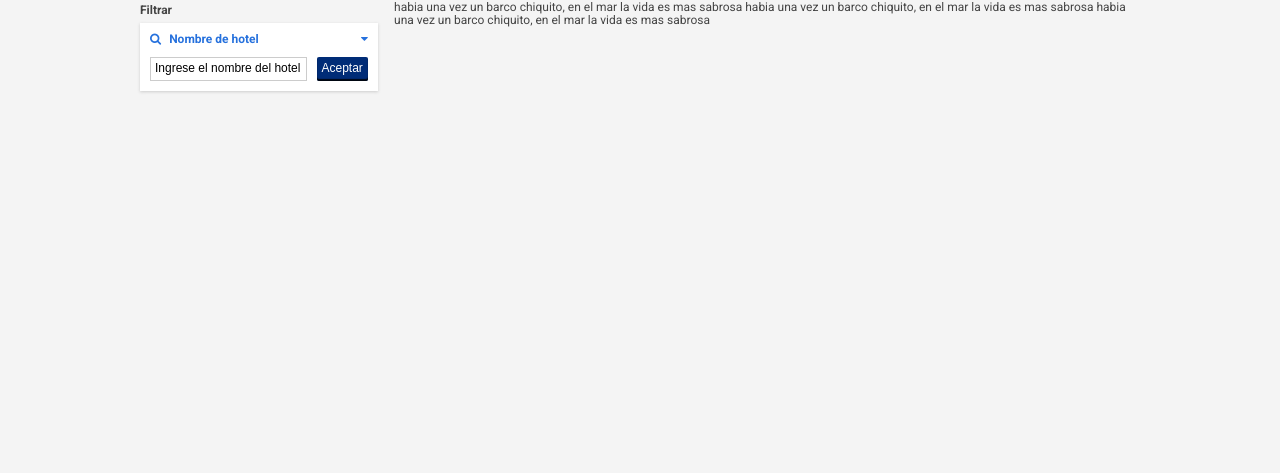
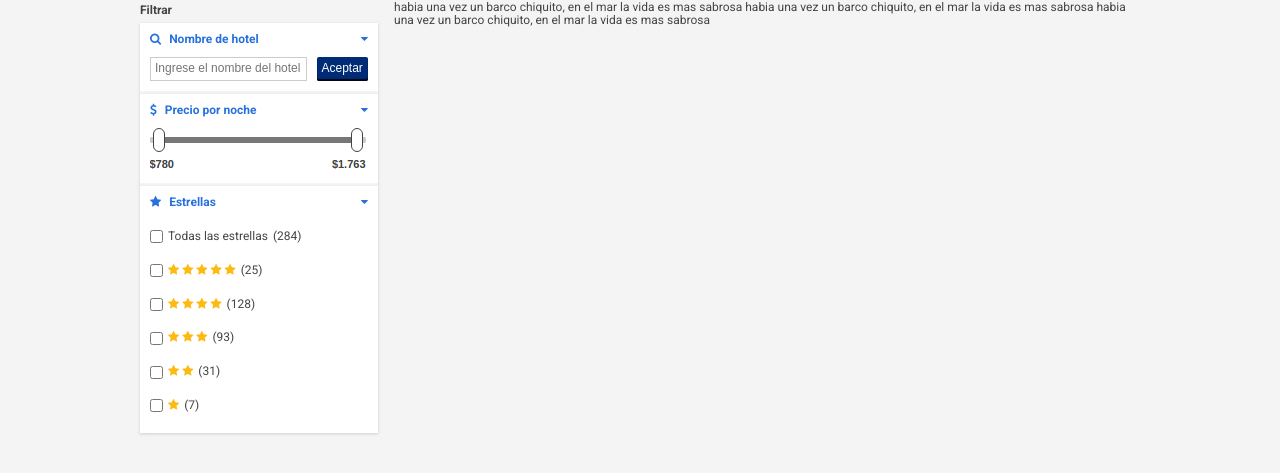
Before and after one commit to pixlKing/search-result, a website: page index.html in a window 1280 px wide. Shown: the part 331-804 px from the top of the page. Drawn offline with Linux system fonts and the light colour scheme; files whose address does not match are found by name.

Commit message:
agregado rango de precios, box de estrellitas y footer dummy

```diff
--- a/index.html
+++ b/index.html
@@ -96,7 +96,8 @@
 					<section class="filters">
 						<h4 class="filters-title">Filtrar</h4>
 
-						<div class="generic-box no-margin">
+						<!-- box Filtro by Name -->
+						<div class="generic-box no-margin box-glued">
 							<header class="filter-header">
 								<i class="fa fa-search" aria-hidden="true"></i>
 								<span>Nombre de hotel</span>
@@ -104,8 +105,83 @@
 							</header>
 							<footer class="filter-footer">
 								<div class="buttons-set">
-									<input type="text" value="Ingrese el nombre del hotel" />
+									<input type="text" placeholder="Ingrese el nombre del hotel" />
 									<button class="btn btn-s">Aceptar</button>
+								</div>
+							</footer>
+						</div>
+						<!-- box Filtro by Price -->
+						<div class="generic-box no-margin box-glued">
+							<header class="filter-header">
+								<i class="fa fa-usd" aria-hidden="true"></i>
+								<span>Precio por noche</span>
+								<i class="fa fa-caret-down pull-right" aria-hidden="true"></i>
+							</header>
+							<footer class="filter-footer">
+								<img src="/almundo/dist/img/price-range-dummy.jpg" />
+							</footer>
+						</div>
+						<!-- box Filtro by Stars -->
+						<div class="generic-box no-margin">
+							<header class="filter-header">
+								<i class="fa fa-star" aria-hidden="true"></i>
+								<span>Estrellas</span>
+								<i class="fa fa-caret-down pull-right" aria-hidden="true"></i>
+							</header>
+							<footer class="filter-footer">
+								<div class="filter-stars-cont">
+									<label><!-- All stars -->
+										<input type="checkbox" />
+										<span class="box-stars">
+											Todas las estrellas
+										</span>
+										<span class="result-qty">(284)</span>
+									</label>
+									<label><!-- 5 stars -->
+										<input type="checkbox" />
+										<span class="box-stars">
+											<i class="fa fa-star" aria-hidden="true"></i>
+											<i class="fa fa-star" aria-hidden="true"></i>
+											<i class="fa fa-star" aria-hidden="true"></i>
+											<i class="fa fa-star" aria-hidden="true"></i>
+											<i class="fa fa-star" aria-hidden="true"></i>
+										</span>
+										<span class="result-qty">(25)</span>
+									</label>
+									<label><!-- 4 stars -->
+										<input type="checkbox" />
+										<span class="box-stars">
+											<i class="fa fa-star" aria-hidden="true"></i>
+											<i class="fa fa-star" aria-hidden="true"></i>
+											<i class="fa fa-star" aria-hidden="true"></i>
+											<i class="fa fa-star" aria-hidden="true"></i>
+										</span>
+										<span class="result-qty">(128)</span>
+									</label>
+									<label><!-- 3 stars -->
+										<input type="checkbox" />
+										<span class="box-stars">
+											<i class="fa fa-star" aria-hidden="true"></i>
+											<i class="fa fa-star" aria-hidden="true"></i>
+											<i class="fa fa-star" aria-hidden="true"></i>
+										</span>
+										<span class="result-qty">(93)</span>
+									</label>
+									<label><!-- 2 stars -->
+										<input type="checkbox" />
+										<span class="box-stars">
+											<i class="fa fa-star" aria-hidden="true"></i>
+											<i class="fa fa-star" aria-hidden="true"></i>
+										</span>
+										<span class="result-qty">(31)</span>
+									</label>
+									<label><!-- 1 stars -->
+										<input type="checkbox" />
+										<span class="box-stars">
+											<i class="fa fa-star" aria-hidden="true"></i>
+										</span>
+										<span class="result-qty">(7)</span>
+									</label>
 								</div>
 							</footer>
 						</div>
--- a/src/scss/_filters.scss
+++ b/src/scss/_filters.scss
@@ -31,3 +31,31 @@
 		}
 	}
 }
+// Stars filter
+.filter-stars-cont {
+
+	label {
+	    align-items: center;
+		display: flex;
+		padding: $spacer-s 0;
+
+
+		input {
+			margin-right: $spacer-xs;
+
+			&:checked ~ .result-qty {
+				font-weight: bold;
+			}
+		}
+		.box-stars {
+			margin-right: $spacer-xs;
+
+			i {
+				color: $stars-color;
+			}
+		}
+		.result-qty {
+
+		}
+	}
+}
--- /dev/null
+++ b/src/scss/_footer.scss
@@ -0,0 +1,3 @@
+.site-footer {
+	height: 100px;
+}
--- a/src/scss/_forms.scss
+++ b/src/scss/_forms.scss
@@ -3,6 +3,9 @@ input {
 }
 input[type="text"], input[type="password"], input[type="email"] {
 	padding: $spacer-xs - 1px;
+}
+label {
+	cursor: pointer;
 }
 select {
 	border-color: $border-color;
--- a/src/scss/_generics.scss
+++ b/src/scss/_generics.scss
@@ -10,4 +10,7 @@
 	&.no-margin {
 		margin: 0;
 	}
+	&.box-glued {
+		border-bottom: $border-m solid $grey-light;
+	}
 }
--- a/src/scss/_vars.scss
+++ b/src/scss/_vars.scss
@@ -5,6 +5,9 @@ $spacer-m:						15px;
 $spacer-l:						20px;
 $spacer-xl:						25px;
 $spacer-xxl:					30px;
+
+// Global borders
+$border-m:						$spacer-xs - 2;
 
 // Animation globals
 $animation-speed:				.3s;
@@ -18,6 +21,7 @@ $blue-dark:						darken( $blue,  20% );
 $grey-light:					#f4f4f4 !default;
 $grey:							#cccccc !default;
 $grey-dark:						#444444 !default;
+$gold:							#fdba12 !default;
 
 // Site Colors
 $primary-color:					$orange !default;
@@ -67,3 +71,6 @@ $breadcrumb-f-size:				$font-size-xsmall;
 
 //Searchbox
 $searchbox-padding:				$spacer-m;
+
+// Filters
+$stars-color:					$gold;
--- a/src/scss/main.scss
+++ b/src/scss/main.scss
@@ -21,6 +21,7 @@
 
 // Components
 @import './header';
+@import './footer';
 @import './fontawesome/font-awesome';
 @import './breadcrumb';
 @import './searchbox';
```
Also changed, not shown: dist/css/main.css, dist/img/price-range-dummy.jpg (added), dist/img/rango-precios-dummy.jpg (added), src/img/price-range-dummy.jpg (added), 1 other file.
